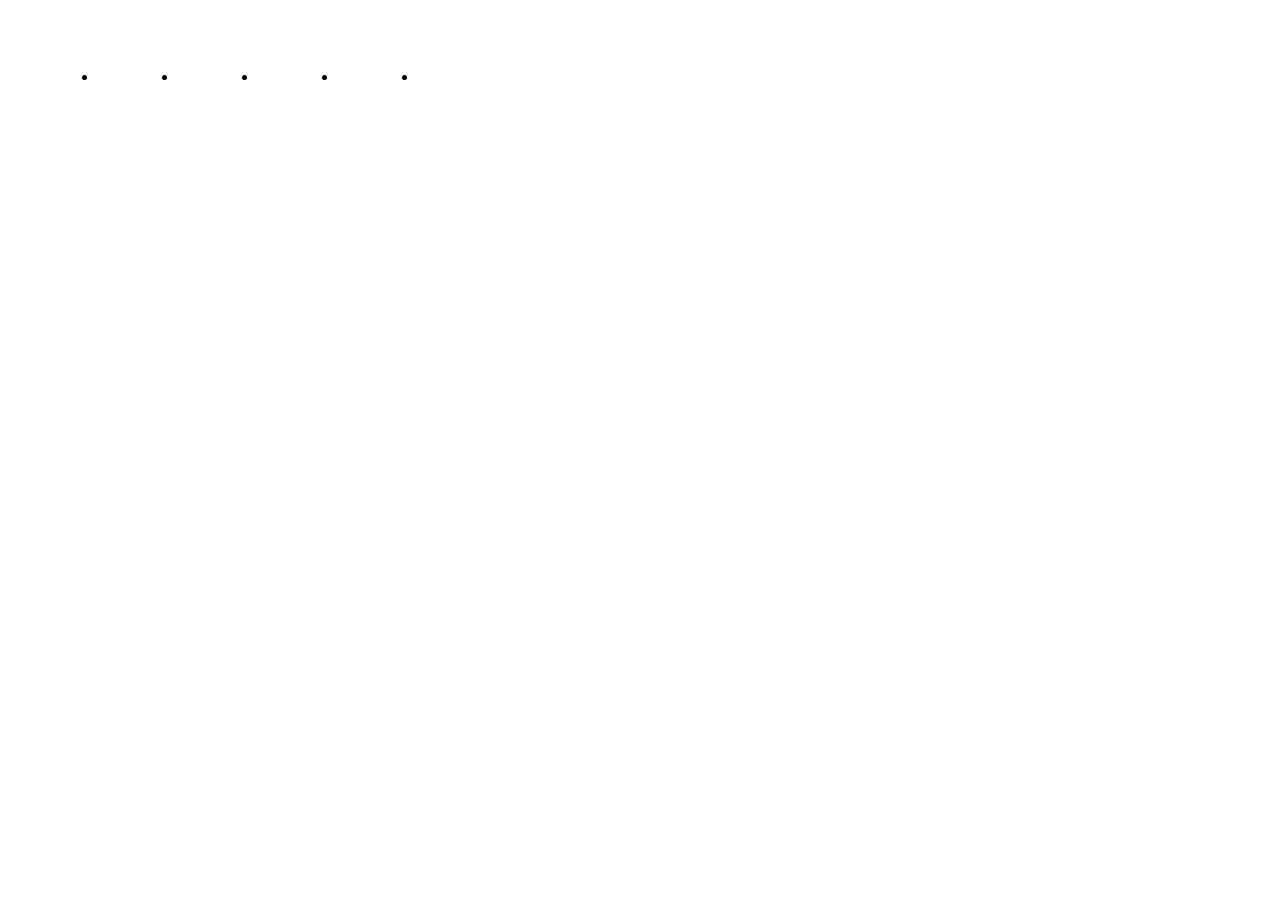
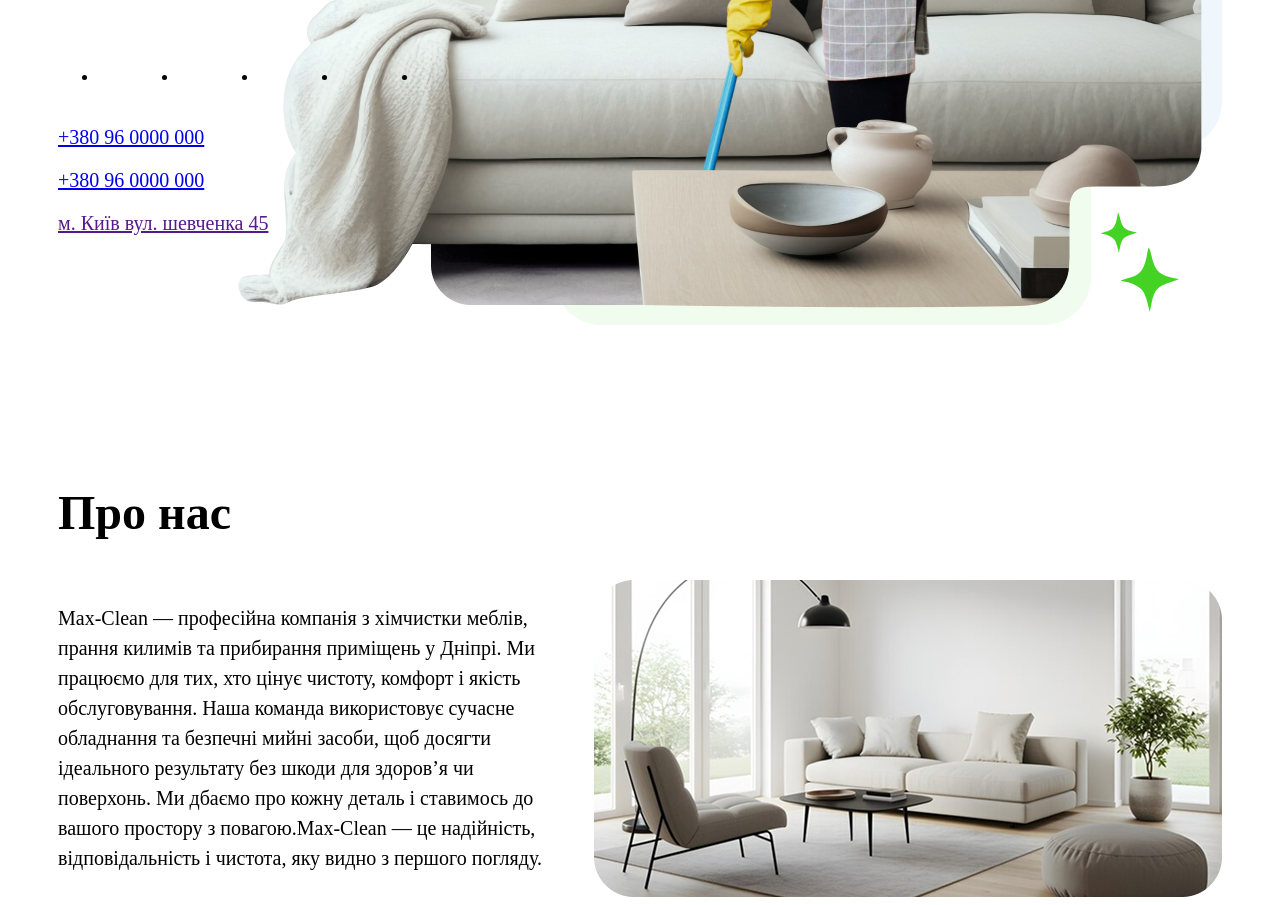
Before and after one commit to Igor-Konyaga/max-clean, a Next.js app: page /max-clean/ui/Home/ui/Home in a window 1280 px wide. Shown: the part 640-1545 px from the top of the page. Before the commit the page ends 800 px from the top, so only its background shows below. Built offline with nearby package versions, Linux system fonts and the light colour scheme.

Commit message:
feat: add aboutUs and update hero

```diff
--- a/src/pages/ui/Home/ui/Home.tsx
+++ b/src/pages/ui/Home/ui/Home.tsx
@@ -1,6 +1,7 @@
 import { Header } from '@/widgets/ui/Header/ui/Header';
 import { FC } from 'react';
 import { Hero } from '@/widgets/ui/Hero/ui/Hero';
+import { AboutUs } from '@/widgets/ui/AboutUs/ui/AboutUs';
 
 const Home: FC = () => {
   return (
@@ -8,6 +9,7 @@ const Home: FC = () => {
       <Header />
       <main>
         <Hero />
+        <AboutUs />
       </main>
     </div>
   );
--- a/src/shared/ui/SocialLinks/SocialLinks.tsx
+++ b/src/shared/ui/SocialLinks/SocialLinks.tsx
@@ -2,6 +2,24 @@ import Link from 'next/link';
 import { FC, JSX } from 'react';
 import styles from './SocialLinks.module.scss';
 import clsx from 'clsx';
+import { Icon } from '../Icon/ui/Icon';
+
+export const socialLinks = [
+  {
+    href: 'https://www.facebook.com',
+    icon: <Icon name="facebook" />,
+  },
+  { href: 'https://t.me', icon: <Icon name="telegram" /> },
+  {
+    href: 'https://www.instagram.com',
+    icon: <Icon name="instagram" />,
+  },
+  {
+    href: 'https://www.tiktok.com',
+    icon: <Icon name="tiktok" />,
+  },
+  { href: 'https://www.viber.com', icon: <Icon name="viber" /> },
+];
 
 type SocialLink = {
   href: string;
@@ -9,11 +27,14 @@ type SocialLink = {
 };
 
 type SocialLinksProps = {
-  links: SocialLink[];
+  links?: SocialLink[];
   className?: string;
 };
 
-const SocialLinks: FC<SocialLinksProps> = ({ links, className }) => {
+const SocialLinks: FC<SocialLinksProps> = ({
+  links = socialLinks,
+  className,
+}) => {
   return (
     <ul className={clsx(styles.list, className)}>
       {links.map(({ href, icon }) => (
--- /dev/null
+++ b/src/widgets/ui/AboutUs/ui/AboutUs.module.scss
@@ -0,0 +1,24 @@
+.aboutUs {
+	padding-top: 120px;
+
+	.title {
+		margin-bottom: 40px;
+	}
+
+	.bottomBlock {
+		display: flex;
+		column-gap: 40px;
+		align-items: center;
+		justify-content: space-between;
+
+		.text {
+			line-height: 1.5;
+
+			.accent {
+				font-weight: 500;
+				color: var(--accent-main);
+			}
+		}
+	}
+
+}
--- /dev/null
+++ b/src/widgets/ui/AboutUs/ui/AboutUs.tsx
@@ -0,0 +1,34 @@
+import { Container } from '@/shared/ui/Container/ui/Container';
+import { FC } from 'react';
+import styles from './AboutUs.module.scss';
+import { Title } from '@/shared/ui/Title/ui/Title';
+import { Text } from '@/shared/ui/Text/ui/Text';
+import aboutUs from '@/shared/assets/images/aboutUs.png';
+import Image from 'next/image';
+
+const AboutUs: FC = () => {
+  return (
+    <section id="aboutUs" className={styles.aboutUs}>
+      <Container>
+        <Title className={styles.title} tag="h2">
+          Про нас
+        </Title>
+        <div className={styles.bottomBlock}>
+          <Text className={styles.text}>
+            <span className={styles.accent}>Max-Clean</span> — професійна
+            компанія з хімчистки меблів, прання килимів та прибирання приміщень
+            у Дніпрі. Ми працюємо для тих, хто цінує чистоту, комфорт і якість
+            обслуговування. Наша команда використовує сучасне обладнання та
+            безпечні мийні засоби, щоб досягти ідеального результату без шкоди
+            для здоров’я чи поверхонь. Ми дбаємо про кожну деталь і ставимось до
+            вашого простору з повагою.
+            <span className={styles.accent}>Max-Clean</span> — це надійність,
+            відповідальність і чистота, яку видно з першого погляду.
+          </Text>
+          <Image src={aboutUs} alt="room" />
+        </div>
+      </Container>
+    </section>
+  );
+};
+export { AboutUs };
--- a/src/widgets/ui/Hero/ui/Hero.module.scss
+++ b/src/widgets/ui/Hero/ui/Hero.module.scss
@@ -1,5 +1,10 @@
-.hero {
+.content {
 	padding-top: 250px;
+	padding-bottom: 90px;
+
+	background-image: url('../../../../shared/assets/images/hero.png');
+	background-repeat: no-repeat;
+	background-position: bottom right;
 
 	.title {
 		margin-bottom: 8px;
@@ -23,4 +28,29 @@
 	.button {
 		margin-bottom: 40px;
 	}
+
+	.socialLinks {
+		margin-bottom: 40px;
+	}
+
+	.address {
+		display: flex;
+		flex-direction: column;
+		row-gap: 20px;
+
+		max-width: 350px;
+
+		font-weight: 500;
+		font-size: 20px;
+
+		.link {
+			transition: color 0.3s ease;
+
+			&:hover {
+				color: var(--hover);
+				transition: color 0.3s ease;
+			}
+		}
+
+	}
 }
--- a/src/widgets/ui/Hero/ui/Hero.tsx
+++ b/src/widgets/ui/Hero/ui/Hero.tsx
@@ -5,29 +5,13 @@ import { Title } from '@/shared/ui/Title/ui/Title';
 import { Text } from '@/shared/ui/Text/ui/Text';
 import { ScrollToButton } from '@/shared/ui/ScrollToButton/ui/ScrollToButton';
 import { SocialLinks } from '@/shared/ui/SocialLinks/SocialLinks';
-import { Icon } from '@/shared/ui/Icon/ui/Icon';
-
-export const socialLinks = [
-  {
-    href: 'https://www.facebook.com',
-    icon: <Icon name="facebook" />,
-  },
-  { href: 'https://t.me', icon: <Icon name="telegram" /> },
-  {
-    href: 'https://www.instagram.com',
-    icon: <Icon name="instagram" />,
-  },
-  {
-    href: 'https://www.tiktok.com',
-    icon: <Icon name="tiktok" />,
-  },
-  { href: 'https://www.viber.com', icon: <Icon name="viber" /> },
-];
+import Link from 'next/link';
 
 const Hero: FC = () => {
   return (
-    <section className={styles.hero}>
+    <section>
       <Container>
+        <div className={styles.content}>
           <Title className={styles.title}>
             <span className={styles.accent}>Чистота</span> без зусиль
           </Title>
@@ -35,7 +19,20 @@ const Hero: FC = () => {
           <ScrollToButton className={styles.button} targetId="contacts">
             Замовити
           </ScrollToButton>
-        <SocialLinks links={socialLinks} />
+          <SocialLinks className={styles.socialLinks} />
+
+          <div className={styles.address}>
+            <Link className={styles.link} href="tel:0999999999">
+              +380 96 0000 000
+            </Link>
+            <Link className={styles.link} href="tel:0999999999">
+              +380 96 0000 000
+            </Link>
+            <Link className={styles.link} href="">
+              м. Київ вул. шевченка 45
+            </Link>
+          </div>
+        </div>
       </Container>
     </section>
   );
```
Also changed, not shown: src/shared/assets/images/aboutUs.png (added). Lines whose indentation alone changed are shown as unchanged.
